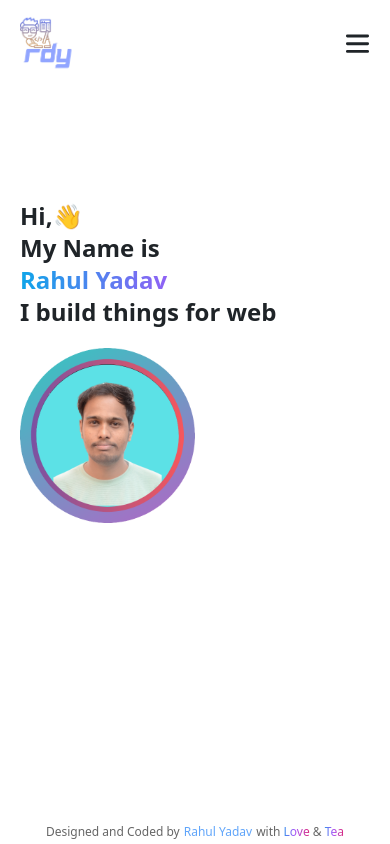
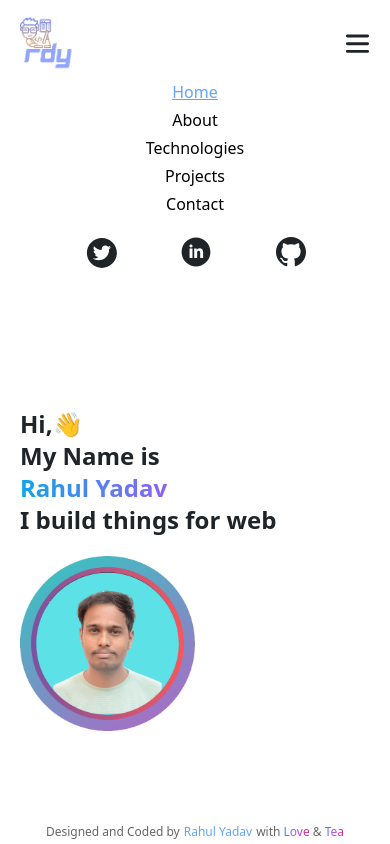
Before and after one commit to Electrifire-123/portfolio, a React (Create React App) app: page / in a window 390 px wide. Built offline with nearby package versions, Linux system fonts and the light colour scheme.

Commit message:
Active links updated

```diff
--- a/src/Components/Header.tsx
+++ b/src/Components/Header.tsx
@@ -1,21 +1,19 @@
-import React, { useState } from "react";
+import React from "react";
 import { NavLink } from "react-router-dom";
 import { logos, socialMediaUrl } from "../Details";
 
 function Header() {
-  const [isOpen, setIsOpen] = useState(false);
+  // const [isOpen, setIsOpen] = useState(false);
   const { linkdein, github, twitter } = socialMediaUrl;
-  const toggleClass = () => {
-    setIsOpen(!isOpen);
-  };
+
 
   return (
     <header className="container mx-auto md:flex justify-between py-2 max-width">
       <div className="flex justify-between items-center py-2 md:py-10">
-        <NavLink to="/">
+        <NavLink to="/" className={({isActive}) => isActive ? "text-blue-400 underline" : "nav-link"}>
           <img className="w-14" src={logos.logo} alt="logo" />
         </NavLink>
-        <div onClick={toggleClass} className="cursor-pointer">
+        <div className="cursor-pointer">
           <svg
             className="stroke-dark-heading dark:stroke-white md:hidden"
             width="25"
@@ -33,30 +31,30 @@ function Header() {
           </svg>
         </div>
       </div>
-      <nav className={` ${!isOpen ? "hidden" : null} text-center md:flex justify-between`}>
+      <nav className={` text-center md:flex justify-between`}>
         <ul className="dark:text-light-content font-medium md:flex items-center md:space-x-5 md:mr-10">
           <li className="pb-1 md:pb-0">
-            <NavLink to="/" style={isActive=>({color:isActive?"blue":"black"})  } onClick={toggleClass}>
+            <NavLink to="/" className={({isActive}) => isActive ? "text-blue-400 underline" : "nav-link"}>
               Home
             </NavLink>
           </li>
           <li className="pb-1 md:pb-0">
-            <NavLink to="/about" style={isActive=>({color:isActive?"blue":"black"})  } onClick={toggleClass}>
+            <NavLink to="/about" className={({isActive}) => isActive ? "text-blue-400 underline" : "nav-link"}>
               About
             </NavLink>
           </li>
           <li className="pb-1 md:pb-0">
-            <NavLink to="/technologies" style={isActive=>({color:isActive?"blue":"black"})  } onClick={toggleClass}>
+            <NavLink to="/technologies" className={({isActive}) => isActive ? "text-blue-400 underline" : "nav-link"}>
               Technologies
             </NavLink>
           </li>
           <li className="pb-1 md:pb-0">
-            <NavLink to="/projects" onClick={toggleClass}>
+            <NavLink to="/projects" className={({isActive}) => isActive ? "text-blue-400 underline" : "nav-link"}>
               Projects
             </NavLink>
           </li>
           <li>
-            <NavLink to="/contact" onClick={toggleClass}>
+            <NavLink to="/contact" className={({isActive}) => isActive ? "text-blue-400 underline" : "nav-link"}>
               Contact
             </NavLink>
           </li>
```
Also changed, not shown: src/assets/RD/1.png (deleted), src/assets/RD/2.png (deleted).
